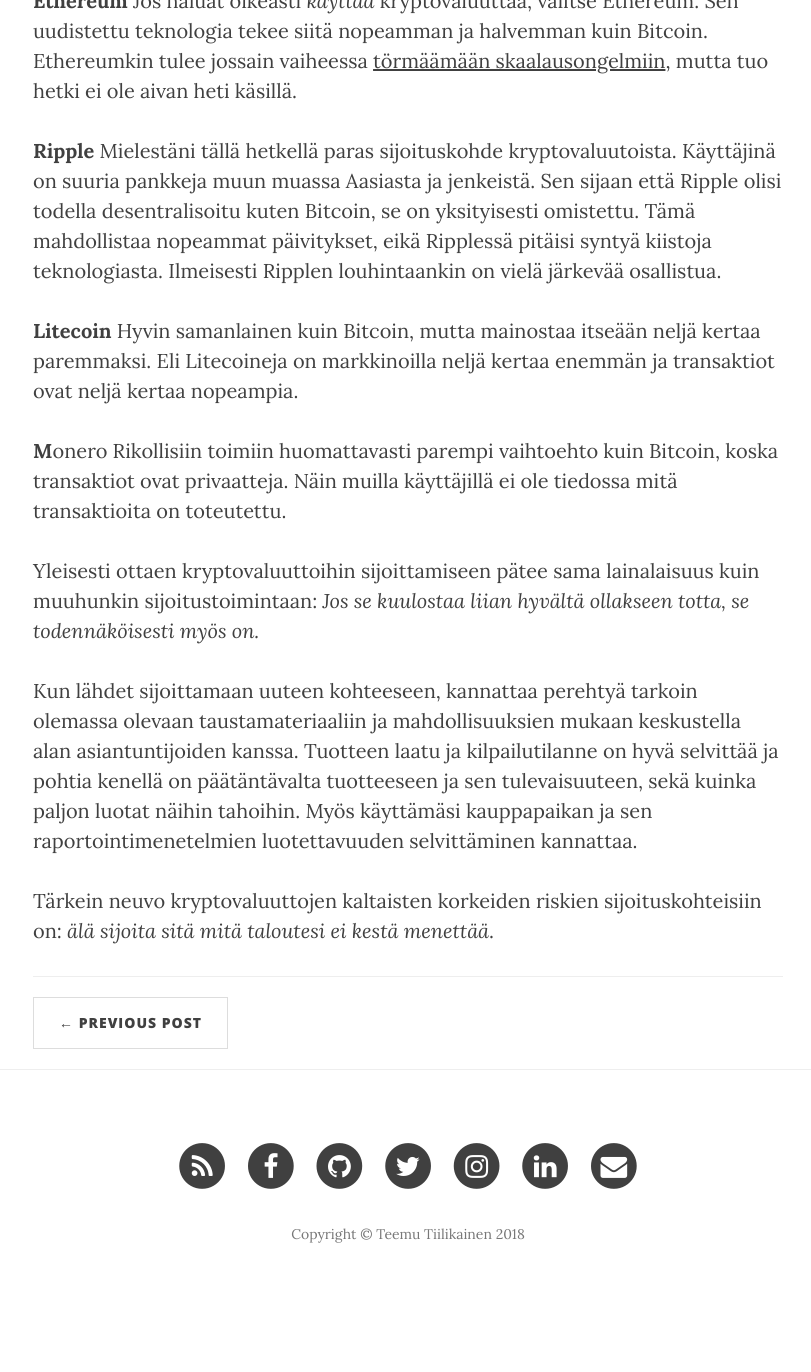
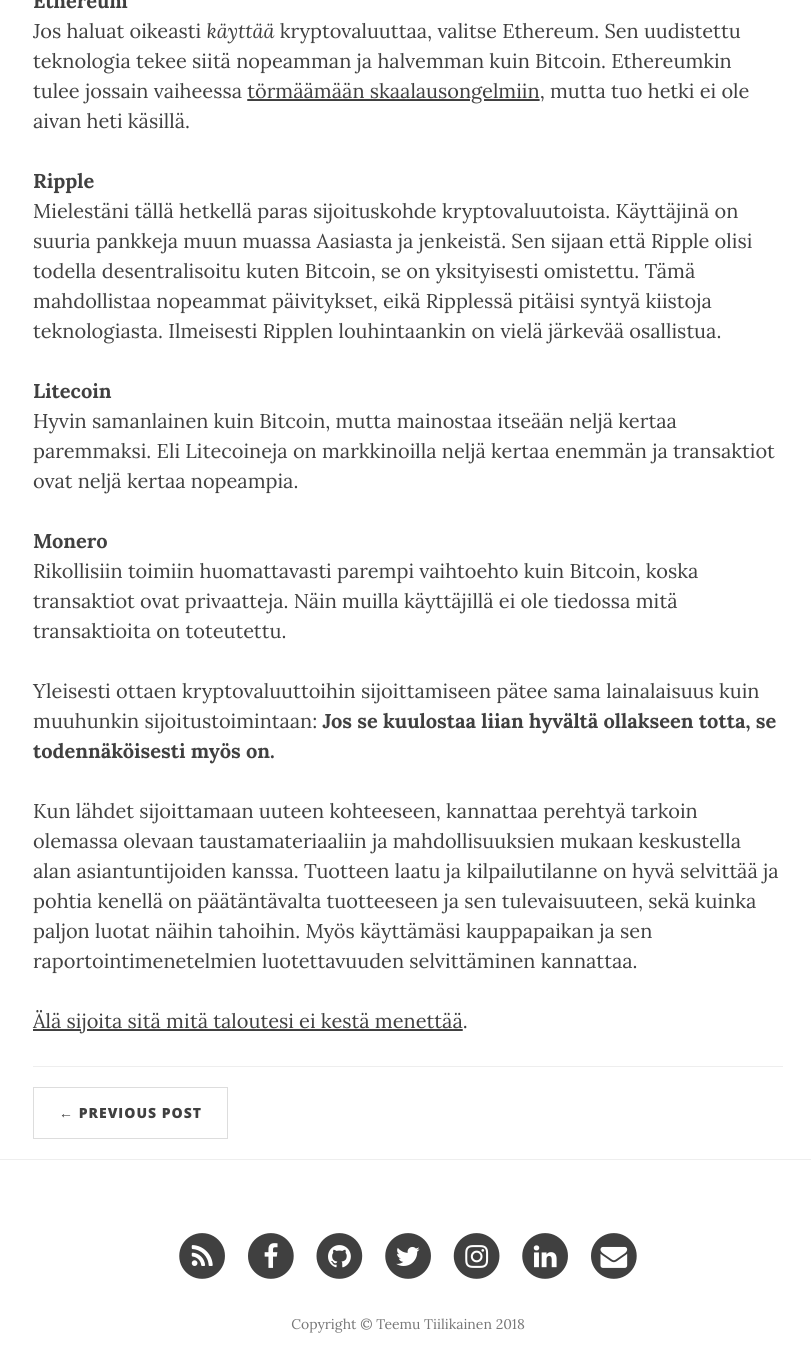
Before and after one commit to varmais/varmais.github.io, a Jekyll site: the page built from _posts/2018-01-24-kryptovaluutat-ja-bitcoin.markdown, in a window 1280 px wide and 1400 px high, scrolled down 2633 px. Shown: the top 1372 px of the window, without its empty margins (232-1043 px from the left). Built offline with Jekyll 4.4.1, drawn with Linux system fonts in a browser that asks for light colours; nearby versions of some CDN libraries; before the commit the page ends 3943 px from its top, so only the background shows below that.

Commit message:
Update 2018-01-24-kryptovaluutat-ja-bitcoin.markdown

```diff
--- a/_posts/2018-01-24-kryptovaluutat-ja-bitcoin.markdown
+++ b/_posts/2018-01-24-kryptovaluutat-ja-bitcoin.markdown
@@ -42,11 +42,11 @@
 **Litecoin**
 Hyvin samanlainen kuin Bitcoin, mutta mainostaa itseään neljä kertaa paremmaksi. Eli Litecoineja on markkinoilla neljä kertaa enemmän ja transaktiot ovat neljä kertaa nopeampia.
 
-**M**onero
+**Monero**
 Rikollisiin toimiin huomattavasti parempi vaihtoehto kuin Bitcoin, koska transaktiot ovat privaatteja. Näin muilla käyttäjillä ei ole tiedossa mitä transaktioita on toteutettu.
 
-Yleisesti ottaen kryptovaluuttoihin sijoittamiseen pätee sama lainalaisuus kuin muuhunkin sijoitustoimintaan: *Jos se kuulostaa liian hyvältä ollakseen totta, se todennäköisesti myös on.*
+Yleisesti ottaen kryptovaluuttoihin sijoittamiseen pätee sama lainalaisuus kuin muuhunkin sijoitustoimintaan: **Jos se kuulostaa liian hyvältä ollakseen totta, se todennäköisesti myös on.**
 
 Kun lähdet sijoittamaan uuteen kohteeseen, kannattaa perehtyä tarkoin olemassa olevaan taustamateriaaliin ja mahdollisuuksien mukaan keskustella alan asiantuntijoiden kanssa. Tuotteen laatu ja kilpailutilanne on hyvä selvittää ja pohtia kenellä on päätäntävalta tuotteeseen ja sen tulevaisuuteen, sekä kuinka paljon luotat näihin tahoihin. Myös käyttämäsi kauppapaikan ja sen raportointimenetelmien luotettavuuden selvittäminen kannattaa.
 
-Tärkein neuvo kryptovaluuttojen kaltaisten korkeiden riskien sijoituskohteisiin on: *älä sijoita sitä mitä taloutesi ei kestä menettää*.
+[Älä sijoita sitä mitä taloutesi ei kestä menettää](https://www.cnbc.com/2017/12/11/people-are-taking-out-mortgages-to-buy-bitcoin-says-joseph-borg.html).
```
